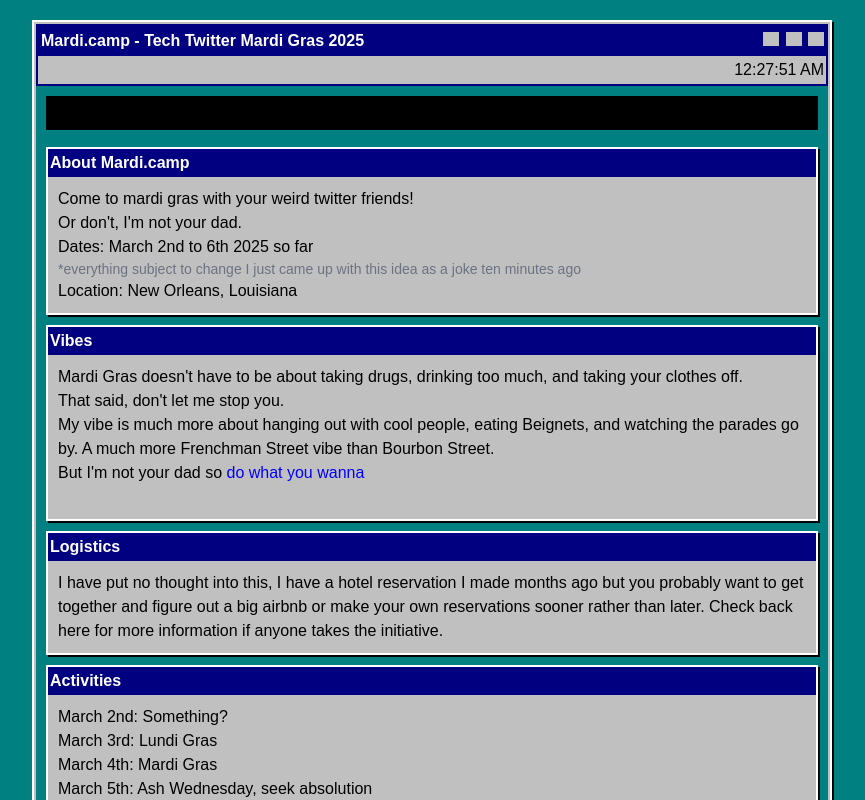
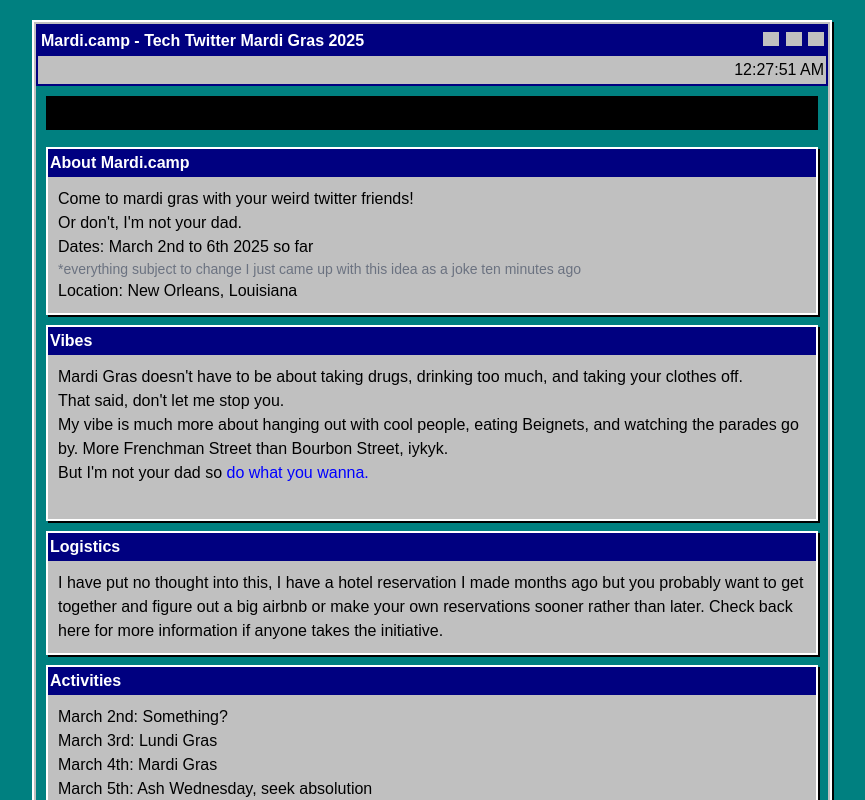
Before and after one commit to WhiskeyTuesday/mardidotcamp, a SvelteKit app: page / in a window 1280 px wide. Shown: the top 800 px of the page, without its empty margins (208-1073 px from the left). Built offline with nearby package versions, Linux system fonts and the light colour scheme.

Commit message:
whatever

```diff
--- a/src/routes/+page.svelte
+++ b/src/routes/+page.svelte
@@ -38,8 +38,8 @@
     <div class="window-content">
       <p>Mardi Gras doesn't have to be about taking drugs, drinking too much, and taking your clothes off.</p>
       <p>That said, don't let me stop you.</p>
-      <p>My vibe is much more about hanging out with cool people, eating Beignets, and watching the parades go by. A much more Frenchman Street vibe than Bourbon Street.</p>
-      <p>But I'm not your dad so <a href="https://www.youtube.com/watch?v=PsQzRZyWidk">do what you wanna</a></p>
+      <p>My vibe is much more about hanging out with cool people, eating Beignets, and watching the parades go by. More Frenchman Street than Bourbon Street, iykyk.</p>
+      <p>But I'm not your dad so <a href="https://www.youtube.com/watch?v=PsQzRZyWidk">do what you wanna.</a></p>
       <br/>
     </div>
   </div>
```
